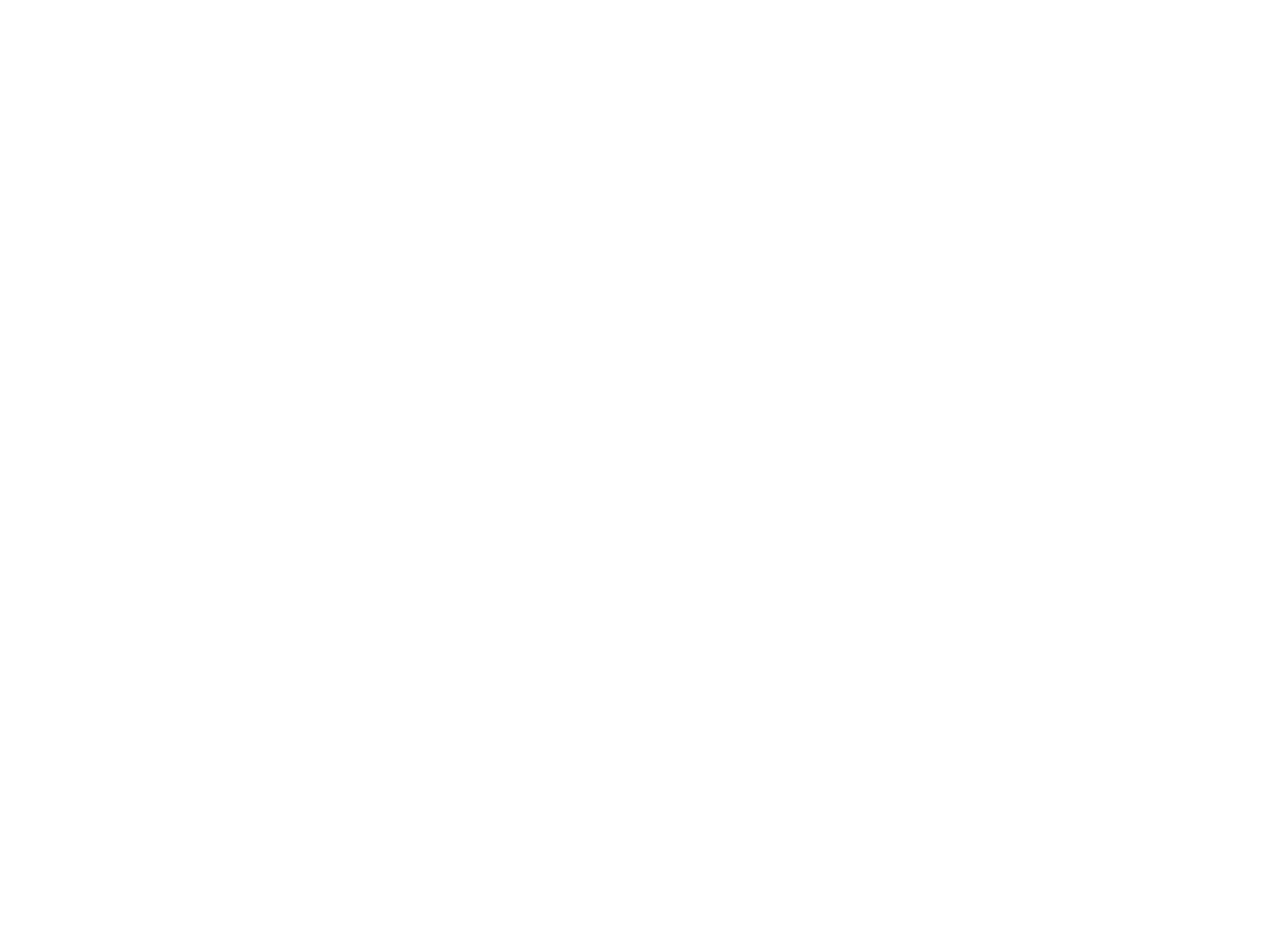
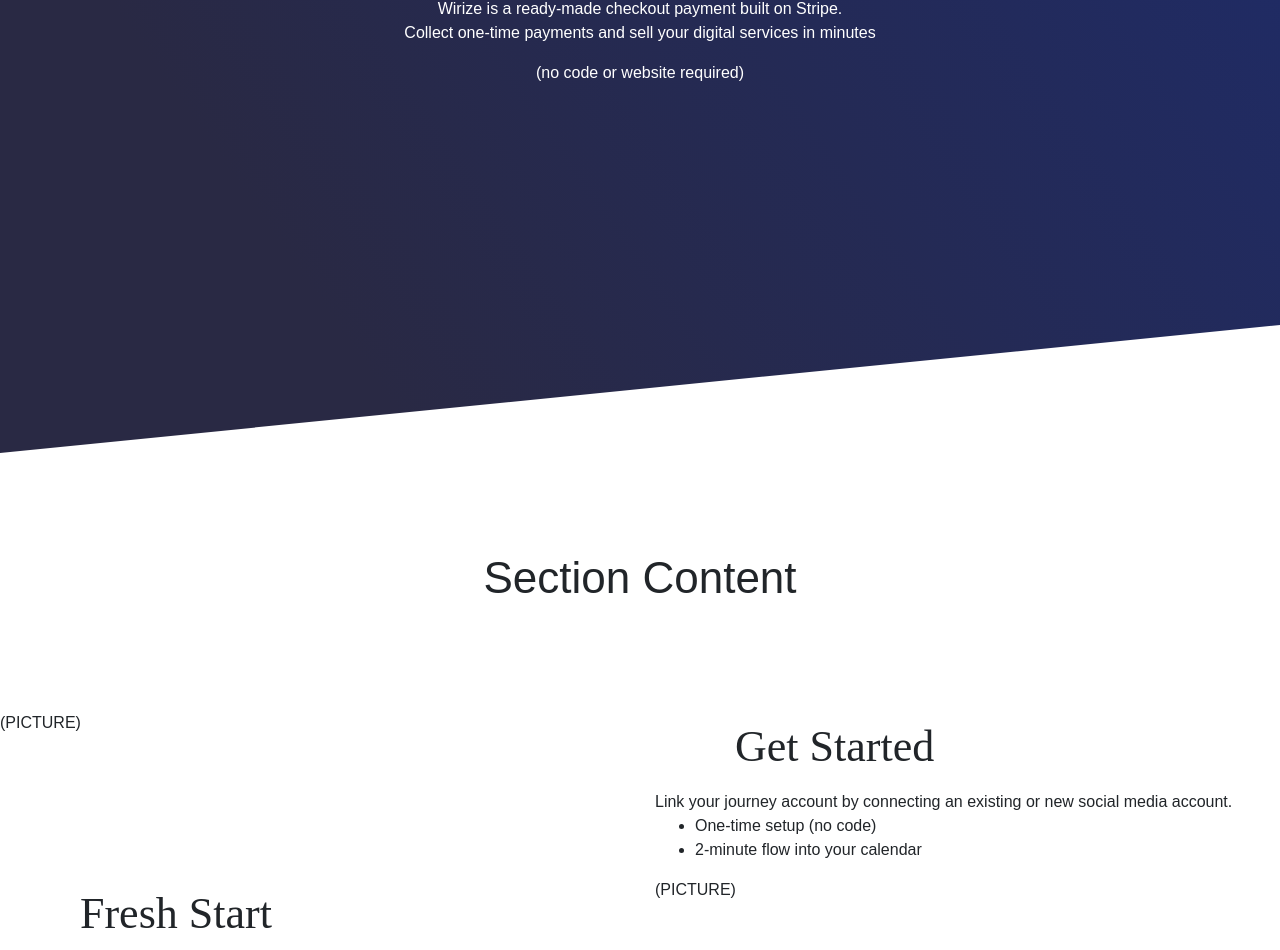
Before and after one commit to Throwback74/Journey_On, a React (Create React App) app in the folder client/: page / in a window 1280 px wide. Shown: the part 147-1097 px from the top of the page. Before the commit the page ends 800 px from the top, so only its background shows below. Built offline with nearby package versions, Linux system fonts and the light colour scheme.

Commit message:
Updated Landing page

```diff
--- a/client/src/components/Landing/Landing.js
+++ b/client/src/components/Landing/Landing.js
@@ -1,16 +1,76 @@
 import React from "react";
+import './style.css';
 import {Link} from "react-router-dom";
 
 
 const Landing = props => (
-  <section className="hero is-info is-medium is-bold">
+
+<div>
+<header>
   <Link to="/signup">
     <button type="button" className="btn btn-primary">Signup</button>
   </Link>
   <Link to="/login">
-          <button type="button" className="btn btn-danger" >Login</button>
+    <button type="button" className="btn btn-danger">Login</button>
   </Link>
+    <h1>JOURNEY ON</h1>
+    <p className="paragraph">Wirize is a ready-made checkout payment built on Stripe. <p>Collect one-time payments and sell your digital services
+  in minutes</p> <p>(no code or website required)</p></p>
+    <svg xmlns="http://www.w3.org/2000/svg" viewBox="0 0 100 100" preserveAspectRatio="none">
+    <polygon fill="white" points="0,100 100,0 100,100"/>
+    </svg>
+</header>
+
+<section>
+  <h2>Section Content</h2>
+  <div className="row">
+      <div className="col s3">
+            (PICTURE)
+      </div>
+      <div className="col s3">
+      <h1>Get Started</h1>
+      Link your journey account by connecting an existing or new social media account.
+      <ul>
+        <li>One-time setup (no code)</li>
+        <li>2-minute flow into your calendar</li>
+      </ul>
+      </div>
+    </div>
+  <div className="row">
+      <div className="col s3">
+      <h1>Fresh Start</h1>
+      Whether you collect client payments, or sell digital services online,Wirize has you covered.
+      <ul>
+        <li>No hidden or monthly fees</li>
+        <li>Pay only for what you use</li>
+      </ul>
+      </div>
+      <div className="col s3">
+              (PICTURE)
+      </div>
+    </div>
+  <div className="row">
+      <div className="col s4">
+              (PICTURE)
+      </div>
+      <div className="col s4">
+      <h1>Completed Goal</h1>
+      Whether you collect client payments, or sell digital services online,Wirize has you covered.
+      <ul>
+        <li>Accept 130+ currencies</li>
+        <li>Transactions states in real time</li>
+      </ul>
+      </div>
+    </div>
+  <footer>
+    <div className="foot">
+    <h3>Footer</h3>
+    </div>
+  </footer>
+
 </section>
+</div>
+
 );
 
 export default Landing;
```
Lines whose indentation alone changed are shown as unchanged.
